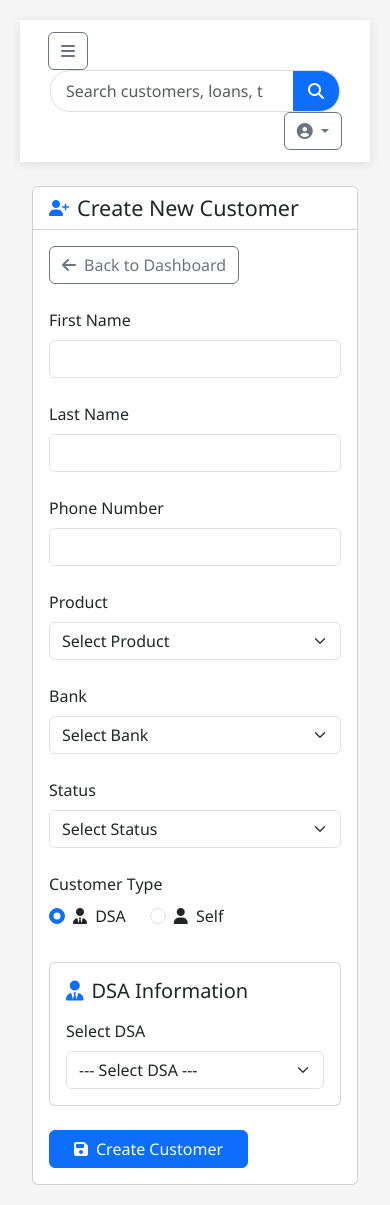
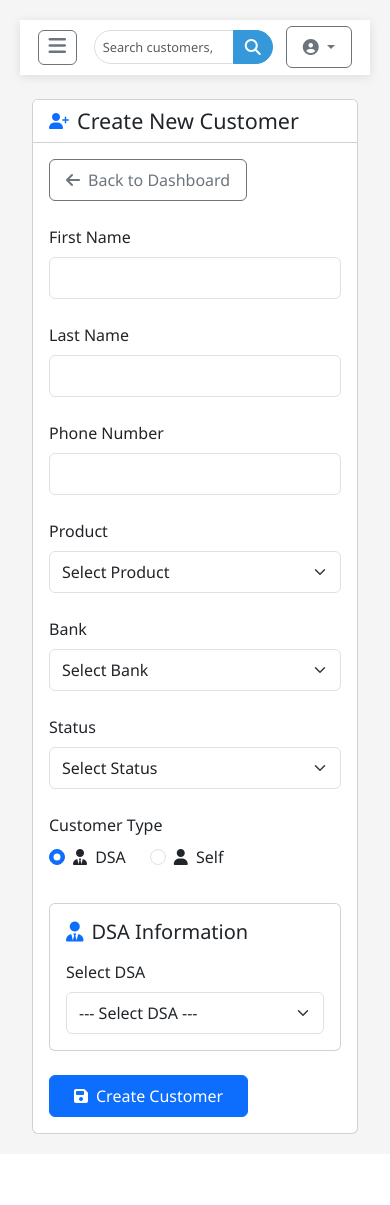
Before and after one commit to Abincjoseph20/crm-new, a Django app: page /create_customer/ in a window 390 px wide. After the commit the page ends 1134 px from the top, so only its background shows below. Run offline with Django 5.2, Linux system fonts and the light colour scheme.

Commit message:
responsive problem finish

```diff
--- /dev/null
+++ b/static/css/base/base.css
@@ -0,0 +1,160 @@
+/* base.css */
+
+:root {
+    --primary-color: #3498db;
+    --secondary-color: #2c3e50;
+    --accent-color: #e74c3c;
+    --light-color: #ecf0f1;
+    --dark-color: #2c3e50;
+    --sidebar-width: 250px;
+}
+
+body {
+    font-family: 'Segoe UI', Tahoma, Geneva, Verdana, sans-serif;
+    background-color: #f5f5f5;
+    color: #333;
+    display: flex;
+    min-height: 100vh;
+    overflow-x: hidden;
+}
+
+/* Sidebar Styles */
+.sidebar {
+    width: var(--sidebar-width);
+    background-color: var(--secondary-color);
+    color: white;
+    position: fixed;
+    height: 100vh;
+    padding: 20px 0;
+    transition: all 0.3s;
+    z-index: 1000;
+    overflow-y: auto;
+}
+
+.sidebar::-webkit-scrollbar {
+    width: 6px;
+}
+
+.sidebar::-webkit-scrollbar-track {
+    background: rgba(255, 255, 255, 0.1);
+}
+
+.sidebar::-webkit-scrollbar-thumb {
+    background: rgba(255, 255, 255, 0.3);
+    border-radius: 3px;
+}
+
+.sidebar-header {
+    padding: 0 20px 20px;
+    border-bottom: 1px solid rgba(255, 255, 255, 0.1);
+}
+
+.sidebar-menu {
+    padding: 20px 0;
+}
+
+.nav-link {
+    color: rgba(255, 255, 255, 0.8);
+    padding: 10px 20px;
+    margin: 5px 0;
+    border-radius: 0;
+    transition: all 0.3s;
+}
+
+.nav-link:hover,
+.nav-link.active {
+    color: white;
+    background-color: rgba(255, 255, 255, 0.1);
+}
+
+.nav-link i {
+    margin-right: 10px;
+    width: 20px;
+    text-align: center;
+}
+
+/* Main Content Area */
+.main-content {
+    margin-left: var(--sidebar-width);
+    width: calc(100% - var(--sidebar-width));
+    padding: 20px;
+    transition: all 0.3s;
+    overflow-x: auto;
+}
+
+/* Top Navigation Bar - Moved to navbar.css */
+/* Dashboard Cards */
+.dashboard-card {
+    border: none;
+    border-radius: 10px;
+    box-shadow: 0 4px 6px rgba(0, 0, 0, 0.1);
+    transition: transform 0.3s ease;
+    margin-bottom: 20px;
+    height: 100%;
+}
+
+.dashboard-card:hover {
+    transform: translateY(-5px);
+}
+
+/* Messages/Alerts */
+.messages .alert {
+    margin-bottom: 1rem;
+}
+
+/* Responsive Adjustments */
+@media (max-width: 992px) {
+    .sidebar {
+        margin-left: -250px;
+    }
+    .sidebar.active {
+        margin-left: 0;
+    }
+    .main-content {
+        width: 100%;
+        margin-left: 0;
+    }
+    .main-content.active {
+        margin-left: 250px;
+        width: calc(100% - 250px);
+    }
+}
+
+/* Table Responsiveness */
+.table-responsive {
+    overflow-x: auto;
+    -webkit-overflow-scrolling: touch;
+}
+
+/* Form Controls */
+.form-control, .form-select {
+    padding: 0.5rem 0.75rem;
+    border-radius: 0.375rem;
+}
+
+/* Buttons */
+.btn {
+    padding: 0.5rem 1rem;
+    font-weight: 500;
+    border-radius: 0.375rem;
+}
+
+/* Utility Classes */
+.mt-6 {
+    margin-top: 4rem;
+}
+
+.mb-6 {
+    margin-bottom: 4rem;
+}
+
+/* Animation for sidebar toggle */
+@keyframes slideIn {
+    from { transform: translateX(-100%); }
+    to { transform: translateX(0); }
+}
+
+@keyframes slideOut {
+    from { transform: translateX(0); }
+    to { transform: translateX(-100%); }
+}
--- /dev/null
+++ b/static/css/base/navbar.css
@@ -0,0 +1,295 @@
+/* navbar.css */
+
+/* Top Navigation Bar Styles */
+.top-navbar {
+    background-color: white;
+    box-shadow: 0 2px 10px rgba(0, 0, 0, 0.1);
+    padding: 0.75rem 0;
+    position: sticky;
+    top: 0;
+    z-index: 100;
+    width: 100%;
+}
+
+/* Search Container */
+.search-container {
+    width: 100%;
+    max-width: 600px;
+    margin: 0 auto;
+    padding: 0 15px;
+}
+
+.search-form {
+    width: 100%;
+    display: flex;
+}
+
+.search-input-group {
+    width: 100%;
+    display: flex;
+}
+
+.search-input {
+    border-radius: 20px 0 0 20px !important;
+    padding: 0.5rem 1rem;
+    border: 1px solid #ddd;
+    flex: 1;
+    min-width: 120px;
+    transition: all 0.3s ease;
+}
+
+.search-input:focus {
+    border-color: var(--primary-color);
+    box-shadow: 0 0 0 0.25rem rgba(52, 152, 219, 0.25);
+}
+
+.search-button {
+    border-radius: 0 20px 20px 0 !important;
+    padding: 0.5rem 1.25rem;
+    min-width: 80px;
+    border: 1px solid var(--primary-color);
+    background-color: var(--primary-color);
+    color: white;
+    transition: all 0.3s ease;
+    white-space: nowrap;
+}
+
+.search-button:hover {
+    background-color: #2980b9;
+    border-color: #2980b9;
+}
+
+/* User Dropdown */
+.user-dropdown-container {
+    margin-left: auto;
+    padding-right: 15px;
+}
+
+.user-dropdown .dropdown-toggle {
+    display: flex;
+    align-items: center;
+    gap: 0.5rem;
+    white-space: nowrap;
+}
+
+.user-dropdown .dropdown-menu {
+    border: none;
+    box-shadow: 0 4px 12px rgba(0, 0, 0, 0.15);
+    border-radius: 0.5rem;
+    padding: 0.5rem 0;
+}
+
+.user-dropdown .dropdown-item {
+    padding: 0.5rem 1.5rem;
+    transition: all 0.2s;
+}
+
+.user-dropdown .dropdown-item:hover {
+    background-color: #f8f9fa;
+    color: var(--dark-color);
+}
+
+.user-dropdown .dropdown-divider {
+    margin: 0.5rem 0;
+}
+
+/* Mobile sidebar toggle button */
+#sidebarToggle {
+    padding: 0.4rem 0.75rem;
+    margin-right: 0.5rem;
+}
+
+#sidebarToggle i {
+    font-size: 1.25rem;
+}
+
+/* Responsive Adjustments */
+@media (max-width: 1200px) {
+    .search-container {
+        max-width: 500px;
+        padding: 0 10px;
+    }
+}
+
+@media (max-width: 992px) {
+    .top-navbar {
+        padding: 0.5rem 0;
+    }
+
+    .search-container {
+        padding: 0 8px;
+        max-width: 100%;
+    }
+
+    .search-input {
+        padding: 0.4rem 0.8rem;
+        min-width: 100px;
+    }
+
+    .search-button {
+        padding: 0.4rem 0.8rem;
+        min-width: 70px;
+    }
+
+    .user-dropdown-container {
+        padding-right: 10px;
+    }
+}
+
+@media (max-width: 768px) {
+    .top-navbar .container-fluid {
+        padding: 0 0.5rem;
+    }
+
+    .search-container {
+        padding: 0 5px;
+    }
+
+    .search-input {
+        padding: 0.35rem 0.7rem;
+        font-size: 0.9rem;
+        min-width: 80px;
+    }
+
+    .search-button {
+        padding: 0.35rem 0.7rem;
+        min-width: 60px;
+    }
+
+    .user-dropdown-container {
+        padding-right: 8px;
+    }
+
+    /* Adjust column spacing for smaller screens */
+    .top-navbar .row {
+        margin: 0 -0.25rem;
+    }
+
+    .top-navbar .col-auto,
+    .top-navbar .col-lg-6,
+    .top-navbar .col-md-7 {
+        padding: 0 0.25rem;
+    }
+}
+
+@media (max-width: 576px) {
+    .top-navbar {
+        padding: 0.4rem 0;
+    }
+
+    .top-navbar .container-fluid {
+        padding: 0 0.25rem;
+    }
+
+    .search-container {
+        padding: 0 3px;
+    }
+
+    .search-input {
+        min-width: 70px;
+        font-size: 0.85rem;
+        padding: 0.3rem 0.6rem;
+    }
+
+    .search-button {
+        min-width: 45px;
+        padding: 0.3rem 0.6rem;
+    }
+
+    .search-button-text {
+        display: none !important;
+    }
+
+    .user-dropdown-text {
+        display: none !important;
+    }
+
+    .user-dropdown-container {
+        padding-right: 5px;
+    }
+
+    /* Tighter spacing on mobile */
+    .top-navbar .row {
+        margin: 0 -0.125rem;
+    }
+
+    .top-navbar .col-auto,
+    .top-navbar .col-lg-6,
+    .top-navbar .col-md-7 {
+        padding: 0 0.125rem;
+    }
+
+    /* Ensure proper alignment on very small screens */
+    .top-navbar .col-lg-6.col-md-7 {
+        flex: 1;
+        max-width: none;
+    }
+}
+
+@media (max-width: 480px) {
+    .search-input {
+        min-width: 60px;
+        font-size: 0.8rem;
+        padding: 0.25rem 0.5rem;
+    }
+
+    .search-button {
+        min-width: 40px;
+        padding: 0.25rem 0.5rem;
+    }
+
+    .user-dropdown .dropdown-toggle {
+        gap: 0.25rem;
+    }
+
+    #sidebarToggle {
+        padding: 0.3rem 0.6rem;
+        margin-right: 0.25rem;
+    }
+}
+
+@media (max-width: 375px) {
+    .search-input {
+        min-width: 50px;
+        padding: 0.2rem 0.4rem;
+    }
+
+    .search-button {
+        min-width: 35px;
+        padding: 0.2rem 0.4rem;
+    }
+
+    .search-button i {
+        font-size: 0.9rem;
+    }
+
+    .user-dropdown .dropdown-toggle {
+        padding: 0.3rem 0.6rem;
+    }
+}
+
+/* Ensure proper flexbox behavior at all screen sizes */
+.top-navbar .row {
+    display: flex;
+    flex-wrap: nowrap;
+    align-items: center;
+}
+
+.top-navbar .col-lg-6.col-md-7 {
+    display: flex;
+    justify-content: center;
+    align-items: center;
+}
+
+.top-navbar .col-auto {
+    flex: 0 0 auto;
+}
+
+/* Fix for overflow issues */
+.top-navbar .container-fluid {
+    overflow-x: hidden;
+}
+
+.search-input-group {
+    min-width: 0;
+}
--- a/templates/base.html
+++ b/templates/base.html
@@ -1,3 +1,4 @@
+{% load static %}
 <!DOCTYPE html>
 <html lang="en">
 <head>
@@ -8,189 +9,9 @@
     <link href="https://cdn.jsdelivr.net/npm/bootstrap@5.3.0/dist/css/bootstrap.min.css" rel="stylesheet">
     <!-- Font Awesome -->
     <link rel="stylesheet" href="https://cdnjs.cloudflare.com/ajax/libs/font-awesome/6.4.0/css/all.min.css">
-    <style>
-        :root {
-            --primary-color: #3498db;
-            --secondary-color: #2c3e50;
-            --accent-color: #e74c3c;
-            --light-color: #ecf0f1;
-            --dark-color: #2c3e50;
-            --sidebar-width: 250px;
-        }
+     <link rel="stylesheet" href='{% static "css/base/base.css" %}'></link>
 
-        body {
-            font-family: 'Segoe UI', Tahoma, Geneva, Verdana, sans-serif;
-            background-color: #f5f5f5;
-            color: #333;
-            display: flex;
-            min-height: 100vh;
-            overflow-x: hidden;
-        }
-
-        /* Sidebar Styles */
-        .sidebar {
-            width: var(--sidebar-width);
-            background-color: var(--secondary-color);
-            color: white;
-            position: fixed;
-            height: 100vh;
-            padding: 20px 0;
-            transition: all 0.3s;
-            z-index: 1000;
-            overflow-y: auto;
-        }
-
-        .sidebar::-webkit-scrollbar {
-            width: 6px;
-        }
-
-        .sidebar::-webkit-scrollbar-track {
-            background: rgba(255, 255, 255, 0.1);
-        }
-
-        .sidebar::-webkit-scrollbar-thumb {
-            background: rgba(255, 255, 255, 0.3);
-            border-radius: 3px;
-        }
-
-        .sidebar-header {
-            padding: 0 20px 20px;
-            border-bottom: 1px solid rgba(255, 255, 255, 0.1);
-        }
-
-        .sidebar-menu {
-            padding: 20px 0;
-        }
-
-        .nav-link {
-            color: rgba(255, 255, 255, 0.8);
-            padding: 10px 20px;
-            margin: 5px 0;
-            border-radius: 0;
-            transition: all 0.3s;
-        }
-
-        .nav-link:hover, .nav-link.active {
-            color: white;
-            background-color: rgba(255, 255, 255, 0.1);
-        }
-
-        .nav-link i {
-            margin-right: 10px;
-            width: 20px;
-            text-align: center;
-        }
-
-        /* Main Content Area */
-        .main-content {
-            margin-left: var(--sidebar-width);
-            width: calc(100% - var(--sidebar-width));
-            padding: 20px;
-            transition: all 0.3s;
-            overflow-x: auto;
-        }
-
-        /* Top Navigation Bar */
-        .top-navbar {
-            background-color: white;
-            box-shadow: 0 2px 10px rgba(0, 0, 0, 0.1);
-            padding: 0.75rem 0;
-            position: sticky;
-            top: 0;
-            z-index: 100;
-        }
-
-        /* Perfectly Centered Search Bar */
-        .search-container {
-            width: 100%;
-            max-width: 600px;
-            margin: 0 auto;
-            padding: 0 15px;
-        }
-
-        .search-form {
-            width: 100%;
-        }
-
-        .search-input-group {
-            width: 100%;
-        }
-
-        .search-input {
-            border-radius: 20px 0 0 20px !important;
-            padding: 10px 20px;
-            border: 1px solid #ddd;
-        }
-
-        .search-button {
-            border-radius: 0 20px 20px 0 !important;
-            padding: 10px 20px;
-            min-width: 100px;
-            border: 1px solid #ddd;
-            border-left: none;
-        }
-
-        /* Right-Aligned Admin Button */
-        .user-dropdown-container {
-            margin-left: auto;
-            padding-right: 15px;
-        }
-
-        /* Dashboard Cards */
-        .dashboard-card {
-            border: none;
-            border-radius: 10px;
-            box-shadow: 0 4px 6px rgba(0, 0, 0, 0.1);
-            transition: transform 0.3s ease;
-            margin-bottom: 20px;
-            height: 100%;
-        }
-
-        .dashboard-card:hover {
-            transform: translateY(-5px);
-        }
-
-        /* Responsive Adjustments */
-        @media (max-width: 992px) {
-            .sidebar {
-                margin-left: -250px;
-            }
-            .sidebar.active {
-                margin-left: 0;
-            }
-            .main-content {
-                width: 100%;
-                margin-left: 0;
-            }
-            .main-content.active {
-                margin-left: 250px;
-                width: calc(100% - 250px);
-            }
-
-            .search-button-text {
-                display: none;
-            }
-
-            .user-dropdown-text {
-                display: none;
-            }
-        }
-
-        @media (max-width: 768px) {
-            .search-container {
-                padding: 0 10px;
-            }
-
-            .search-input {
-                padding: 8px 15px;
-            }
-
-            .search-button {
-                padding: 8px 15px;
-                min-width: auto;
-            }
-        }
-    </style>
+     <link rel="stylesheet" href='{% static "css/base/navbar.css" %}'></link>
     {% block extra_css %}{% endblock %}
 </head>
 <body>
@@ -300,6 +121,7 @@
     <!-- Main Content -->
     <div class="main-content" id="mainContent">
         <!-- Top Navigation Bar with Perfect Alignment -->
+
         <div class="top-navbar mb-4">
             <div class="container-fluid">
                 <div class="row align-items-center gx-0">
@@ -316,13 +138,13 @@
                             <form class="search-form" method="GET" action="{% url 'search' %}">
                                 <div class="input-group search-input-group">
                                     <input type="search"
-                                           class="form-control search-input"
-                                           placeholder="Search customers, loans, tasks..."
-                                           name="keyword"
-                                           aria-label="Search">
+                                        class="form-control search-input"
+                                        placeholder="Search customers, loans, tasks..."
+                                        name="keyword"
+                                        aria-label="Search">
                                     <button class="btn btn-primary search-button" type="submit">
                                         <i class="fas fa-search"></i>
-                                        <span class="search-button-text"> Search</span>
+                                        <span class="search-button-text d-none d-sm-inline"> Search</span>
                                     </button>
                                 </div>
                             </form>
@@ -337,7 +159,7 @@
                                     id="userDropdown"
                                     data-bs-toggle="dropdown">
                                 <i class="fas fa-user-circle"></i>
-                                <span class="user-dropdown-text"> Admin</span>
+                                <span class="user-dropdown-text d-none d-sm-inline"> Admin</span>
                             </button>
                             <ul class="dropdown-menu dropdown-menu-end">
                                 <li><a class="dropdown-item" href="#"><i class="fas fa-user me-2"></i> Profile</a></li>
--- a/templates/details.html
+++ b/templates/details.html
@@ -40,10 +40,10 @@
                                 <span class="text-muted">Type:</span>
                                 <strong>{{ fom.type }}</strong>
                             </div>
-                            <div class="info-item">
+                            {% comment %} <div class="info-item">
                                 <span class="text-muted">Created:</span>
                                 <strong>{{ fom.created_at|date:"M d, Y" }}</strong>
-                            </div>
+                            </div> {% endcomment %}
                         </div>
                     </div>
 
```
Also changed, not shown: db.sqlite3.
